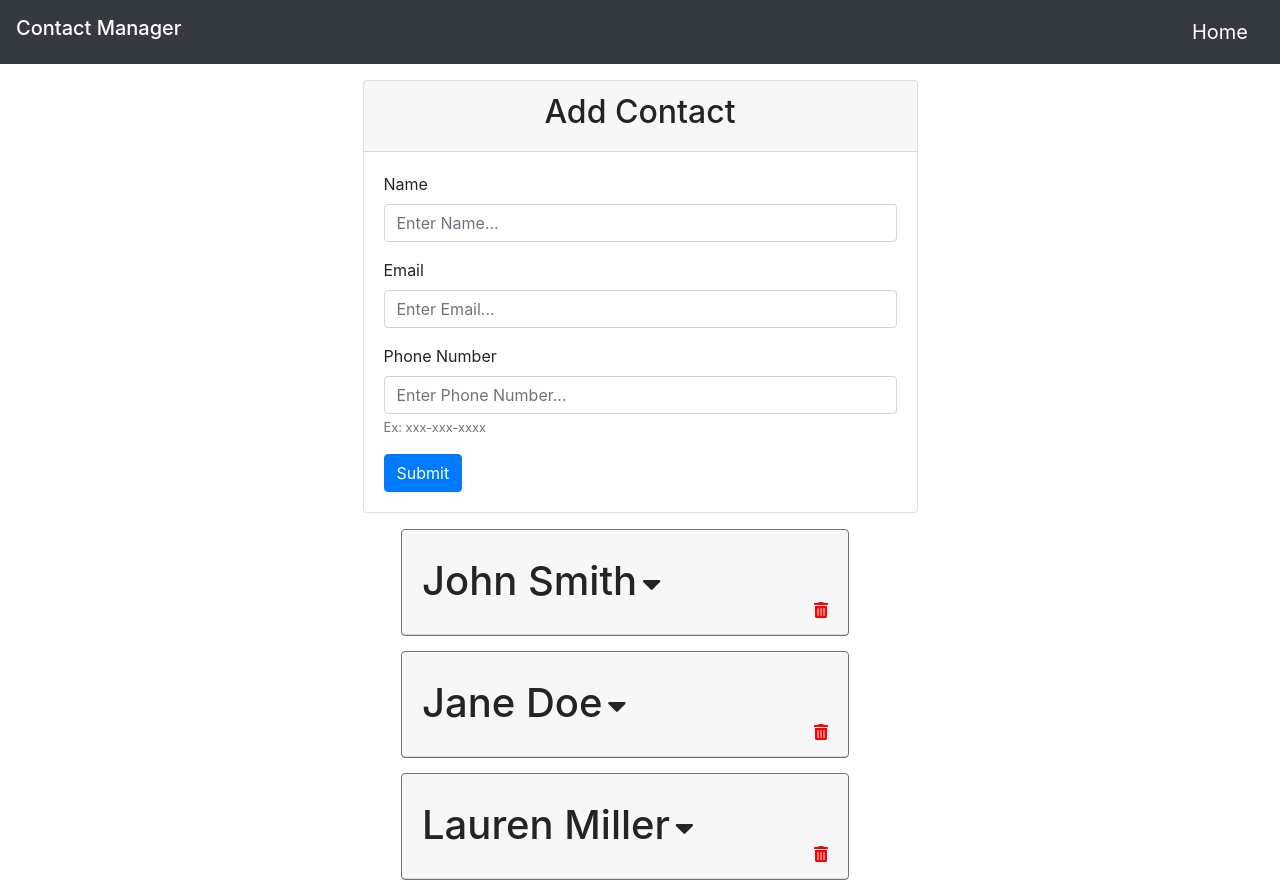
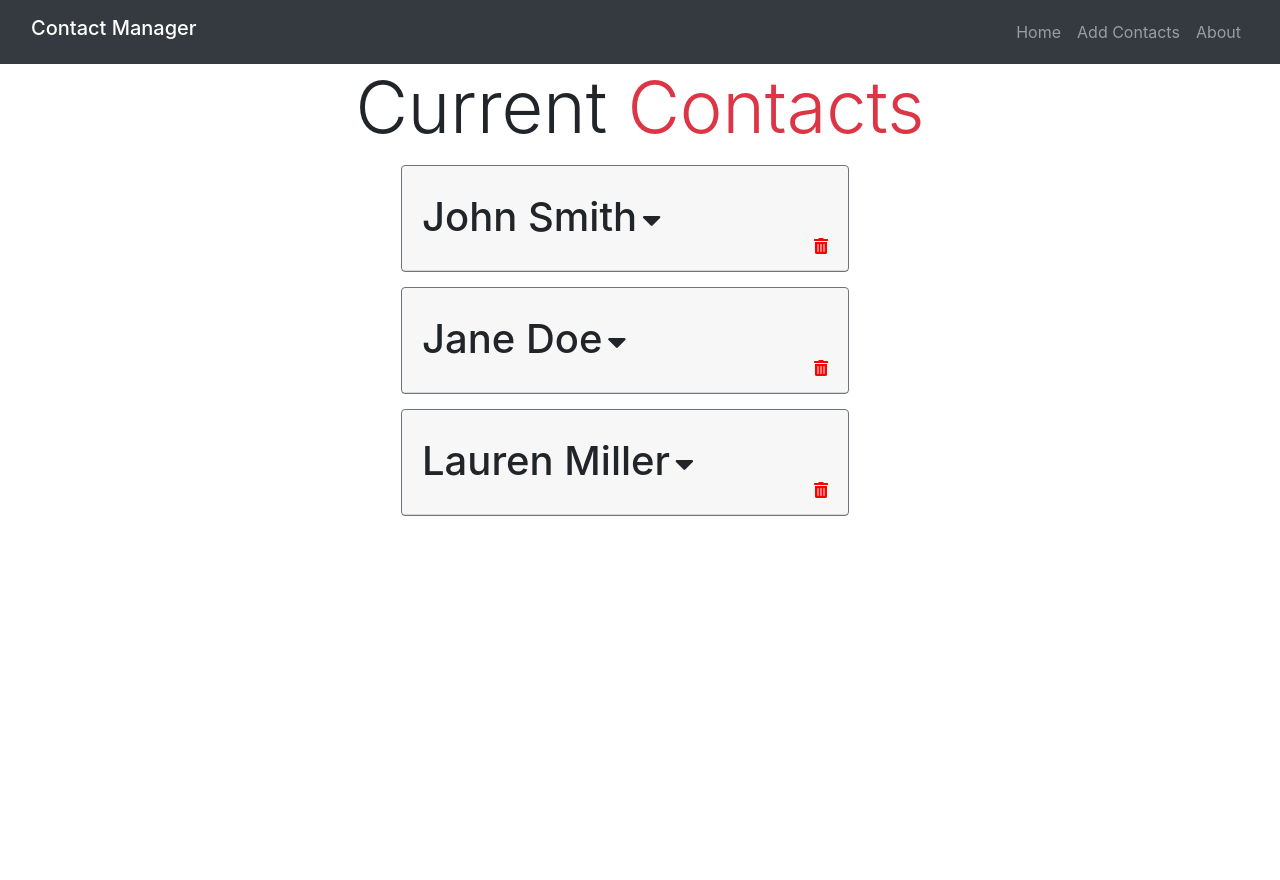
Before and after one commit to storres8/contact-manager, a React (Create React App) app in the folder contactmanager/: page / in a window 1280 px wide. After the commit the page ends 800 px from the top, so only its background shows below. Built offline with nearby package versions, Linux system fonts and the light colour scheme.

Commit message:
implemented reacr router.

```diff
--- a/contactmanager/package.json
+++ b/contactmanager/package.json
@@ -3,8 +3,11 @@
   "version": "0.1.0",
   "private": true,
   "dependencies": {
+    "classnames": "^2.2.6",
+    "prop-types": "^15.7.2",
     "react": "^16.8.3",
     "react-dom": "^16.8.3",
+    "react-router-dom": "^4.3.1",
     "react-scripts": "2.1.5",
     "typescript": "^3.3.3333",
     "uuid": "^3.3.2"
--- a/contactmanager/src/App.js
+++ b/contactmanager/src/App.js
@@ -3,17 +3,24 @@ import Contacts from './Components/Contacts';
 import Navbar from './Components/Navbar';
 import { Provider } from './Components/Context';
 import AddContact from './Components/AddContact';
+import { BrowserRouter as Router, Route, Switch } from 'react-router-dom';
+import About from './Components/pages/About';
 
 
 class App extends Component {
   render() {
     return (
       <Provider>
-        <div>
-          < Navbar/>
-          < AddContact/>
-          < Contacts/>
-        </div>
+        <Router>
+          <div>
+            < Navbar/>
+            <Switch>
+              <Route exact path="/" component= {Contacts} />
+              <Route exact path="/about" component= {About} />
+              <Route exact path="/contact/add" component={AddContact} />
+            </Switch>
+          </div>
+          </Router>
       </Provider>
     );
   }
--- a/contactmanager/src/Components/AddContact.js
+++ b/contactmanager/src/Components/AddContact.js
@@ -1,6 +1,8 @@
 import React, { Component } from 'react';
 import { Consumer } from './Context';
-import uuid from 'uuid'
+import uuid from 'uuid';
+import TextInputGroup from './TextInputGroup';
+
 
 class AddContact extends Component {
 
@@ -8,6 +10,7 @@ class AddContact extends Component {
     name: '',
     email: '',
     phone: '',
+    error:{},
   };
 
   onChange = (e) =>{
@@ -20,11 +23,24 @@ class AddContact extends Component {
     e.preventDefault()
 
     const { name, email, phone } = this.state
+
+    // check for errors
+    if(name===''){
+      return this.setState({error:{name:'Name is required'}})
+    }
+    if(email===''){
+      return this.setState({error:{email:'Email is required'}})
+    }
+    if(phone===''){
+      return this.setState({error:{phone:'Phone is required'}})
+    }
+
     const newContact = {
       id: uuid(),
       name: name,
       email: email,
       phone: phone,
+      errors: {},
     }
 
     dispatch(
@@ -40,7 +56,7 @@ class AddContact extends Component {
 
 
   render() {
-    const { name, email, phone } = this.state;
+    const { name, email, phone, error } = this.state;
     return (
       <Consumer>
       {(value) => {
@@ -53,45 +69,37 @@ class AddContact extends Component {
               </div>
               <div className="card-body">
                 <form onSubmit= {(e) => this.onSubmit(e, dispatch)}>
-                  <div className="form-group">
-                    <label htmlFor="name">Name</label>
-                    <input
-                    type="text"
-                    name="name"
-                    id="name"
-                    className="form-control"
-                    placeholder="Enter Name..."
-                    value = { name }
-                    onChange = {this.onChange}
-                    />
-                  </div>
-
-                  <div className="form-group">
-                    <label htmlFor="email">Email</label>
-                    <input
-                    type="email"
-                    name="email"
-                    id="email"
-                    className="form-control"
-                    placeholder="Enter Email..."
-                    value = { email }
-                    onChange = {this.onChange}
-                    />
-                  </div>
-
-                  <div className="form-group">
-                    <label htmlFor="phone">Phone Number</label>
-                    <input
-                    type="text"
-                    name="phone"
-                    id="phone"
-                    className="form-control"
-                    placeholder="Enter Phone Number..."
-                    value = { phone }
-                    onChange = {this.onChange}
-                    />
-                    <small id="emailHelp" className="form-text text-muted">Ex: xxx-xxx-xxxx</small>
-                  </div>
+                  <TextInputGroup
+                    label = 'Name'
+                    htmlFor = 'name'
+                    name = 'name'
+                    id= 'name'
+                    value = {name}
+                    placeholder = 'Enter Name...'
+                    change = {this.onChange}
+                    error = {error.name}
+                  />
+                  <TextInputGroup
+                    htmlFor = 'email'
+                    label = 'Email'
+                    type = 'email'
+                    name = 'email'
+                    id = 'email'
+                    placeholder = 'Enter Email...'
+                    value = {email}
+                    change = {this.onChange}
+                    error = {error.email}
+                  />
+                  <TextInputGroup
+                    htmlFor = 'phone'
+                    label = 'Phone Number'
+                    name = 'phone'
+                    id = 'phone'
+                    placeholder = 'Enter Phone Number...'
+                    value = {phone}
+                    change = {this.onChange}
+                    error = {error.phone}
+                  />
                   <input value="Submit" type="submit" className="btn btn-primary"/>
                 </form>
                 </div>
--- a/contactmanager/src/Components/Contacts.js
+++ b/contactmanager/src/Components/Contacts.js
@@ -11,6 +11,9 @@ class Contacts extends Component {
                 const { contacts } = value;
                 return(
                     <div>
+                        <div className="text-center">
+                            <h1 className="display-3">Current <span className="text-danger">Contacts</span></h1>
+                        </div>
                         {contacts.map(contact =>
                             <Contact
                                 key= {contact.id}
--- a/contactmanager/src/Components/Navbar.js
+++ b/contactmanager/src/Components/Navbar.js
@@ -1,12 +1,27 @@
 import React, { Component } from 'react'
+import {Link} from 'react-router-dom'
 
 class Navbar extends Component {
   render() {
     return (
       <div>
-        <nav className="navbar navbar-expand-lg navbar navbar-dark bg-dark">
+        <nav className="navbar navbar-expand-sm navbar-dark bg-dark">
+          <div className="container no-gutters">
             <h1 className="navbar-brand" >Contact Manager</h1>
-            <a className="navbar-brand ml-auto" href="https://google.com">Home</a>
+          </div>
+          <div className="container">
+            <ul className="navbar-nav ml-auto">
+              <li>
+                <Link className="nav-link" to="/">Home</Link>
+              </li>
+              <li>
+                <Link className="nav-link" to="/contact/add">Add Contacts</Link>
+              </li>
+              <li>
+                <Link className="nav-link" to="/about">About</Link>
+              </li>
+            </ul>
+          </div>
         </nav>
       </div>
     )
--- /dev/null
+++ b/contactmanager/src/Components/TextInputGroup.js
@@ -0,0 +1,56 @@
+import React from 'react';
+import PropTypes from 'prop-types';
+import classnames from 'classnames';
+
+function TextInputGroup({
+  label,
+  name,
+  value,
+  placeholder,
+  type,
+  change,
+  htmlFor,
+  id,
+  error,
+}) {
+
+  return (
+    <div>
+      <div className="form-group">
+        <label htmlFor={htmlFor}>{label}</label>
+        <input
+        type={type}
+        name={name}
+        id={id}
+        className={classnames('form-control', {
+          "is-invalid": error
+        })}
+        placeholder={placeholder}
+        value = {value}
+        onChange = {change}/>
+        {error && <div className="invalid-feedback">{error}</div>}
+        {id === 'phone' ? <small id="phoneHelp" className="form-text text-muted">Ex: xxx-xxx-xxxx</small>
+          :null}
+      </div>
+    </div>
+  )
+}
+
+TextInputGroup.propTypes = {
+  name: PropTypes.string,
+  label: PropTypes.string,
+  value: PropTypes.string,
+  placeholder: PropTypes.string,
+  type: PropTypes.string,
+  change: PropTypes.func,
+  htmlFor: PropTypes.string,
+  id: PropTypes.string,
+  error: PropTypes.string,
+}
+
+TextInputGroup.defaultProps = {
+  type: 'text'
+}
+
+
+export default TextInputGroup
--- /dev/null
+++ b/contactmanager/src/Components/pages/About.js
@@ -0,0 +1,10 @@
+import React from 'react'
+
+export default function about() {
+  return (
+    <div className="container text-center">
+      <h1>Welcome to the about page.</h1>
+      <h3> This application is a contact manager that lets you add and delete contacts!</h3>
+    </div>
+  )
+}
```
Also changed, not shown: 1 other file (tests, documents, lock files or other folders).
